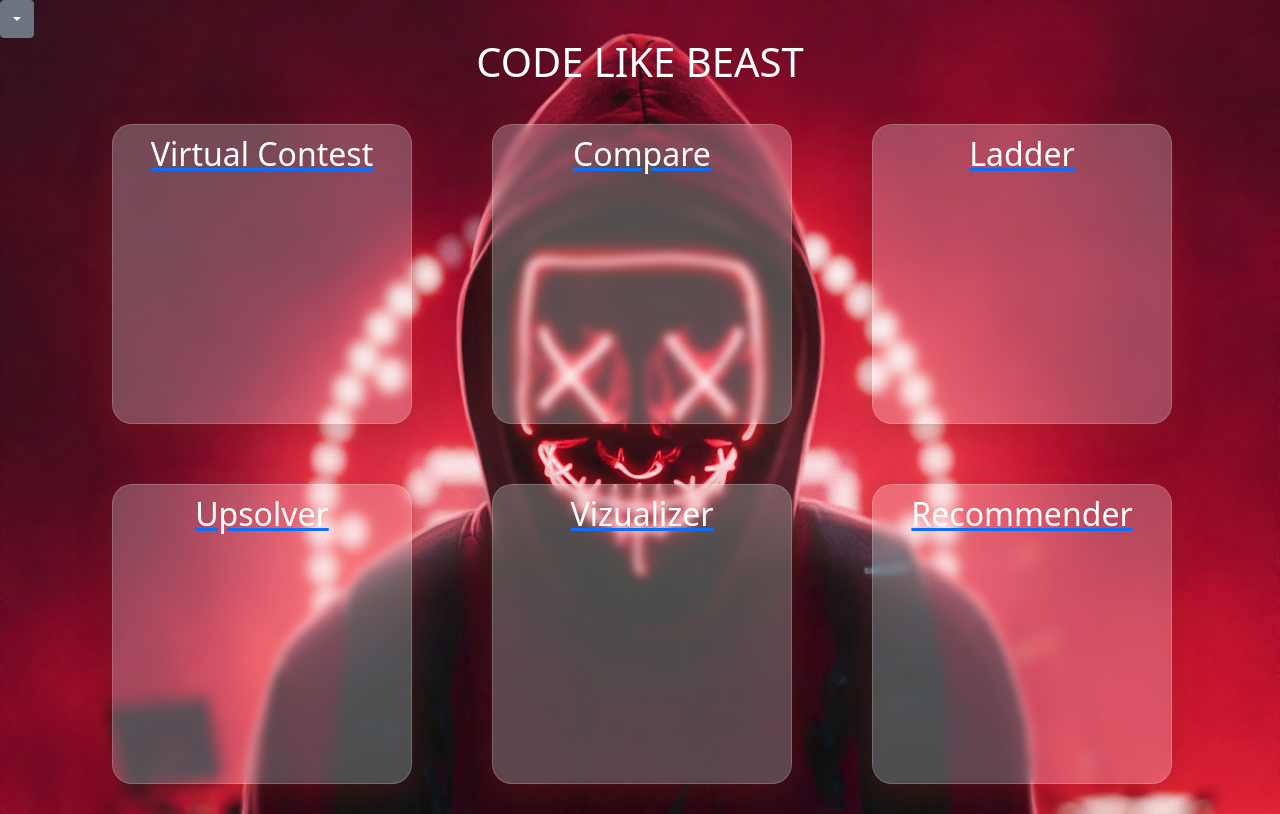
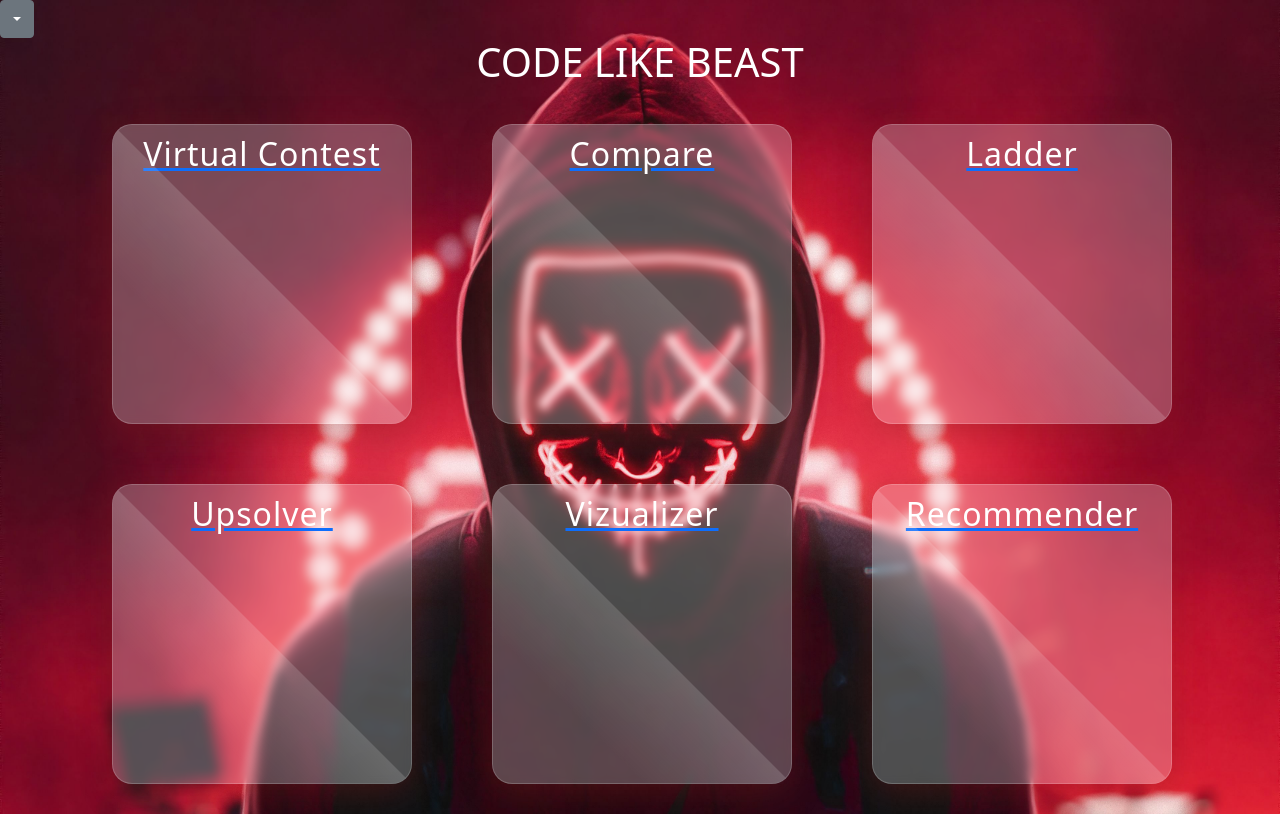
Before and after one commit to ujjwal7903/cf_explorer, a React (Create React App) app: page /dashboard in a window 1280 px wide. Built offline with nearby package versions, Linux system fonts and the light colour scheme; no server answers.

Commit message:
card animation

```diff
--- a/src/App.css
+++ b/src/App.css
@@ -53,6 +53,31 @@
     border: 1px solid rgba( 255, 255, 255, 0.18 );
     margin: 30px 30px;
     cursor: pointer;
+    transition: 0.3s;
+    letter-spacing: 1px;
+    overflow: hidden;
+
+}
+
+.dash-card:hover{
+    letter-spacing: 4px;
+}
+
+.dash-card ::before{
+    content:'';
+    position: absolute;
+    top: 0;
+    left: 0;
+    width: 50%;
+    height: 100%;
+    background: linear-gradient(to left, rgba(255,255,255,0.15),transparent );
+    transform: skewX(45deg) translateX(0%);
+    transition: 0.4s;
+}
+
+.dash-card:hover ::before{
+    transform: skewX(45deg) translateX(300%);
+
 }
 
 .dashboard{
```
